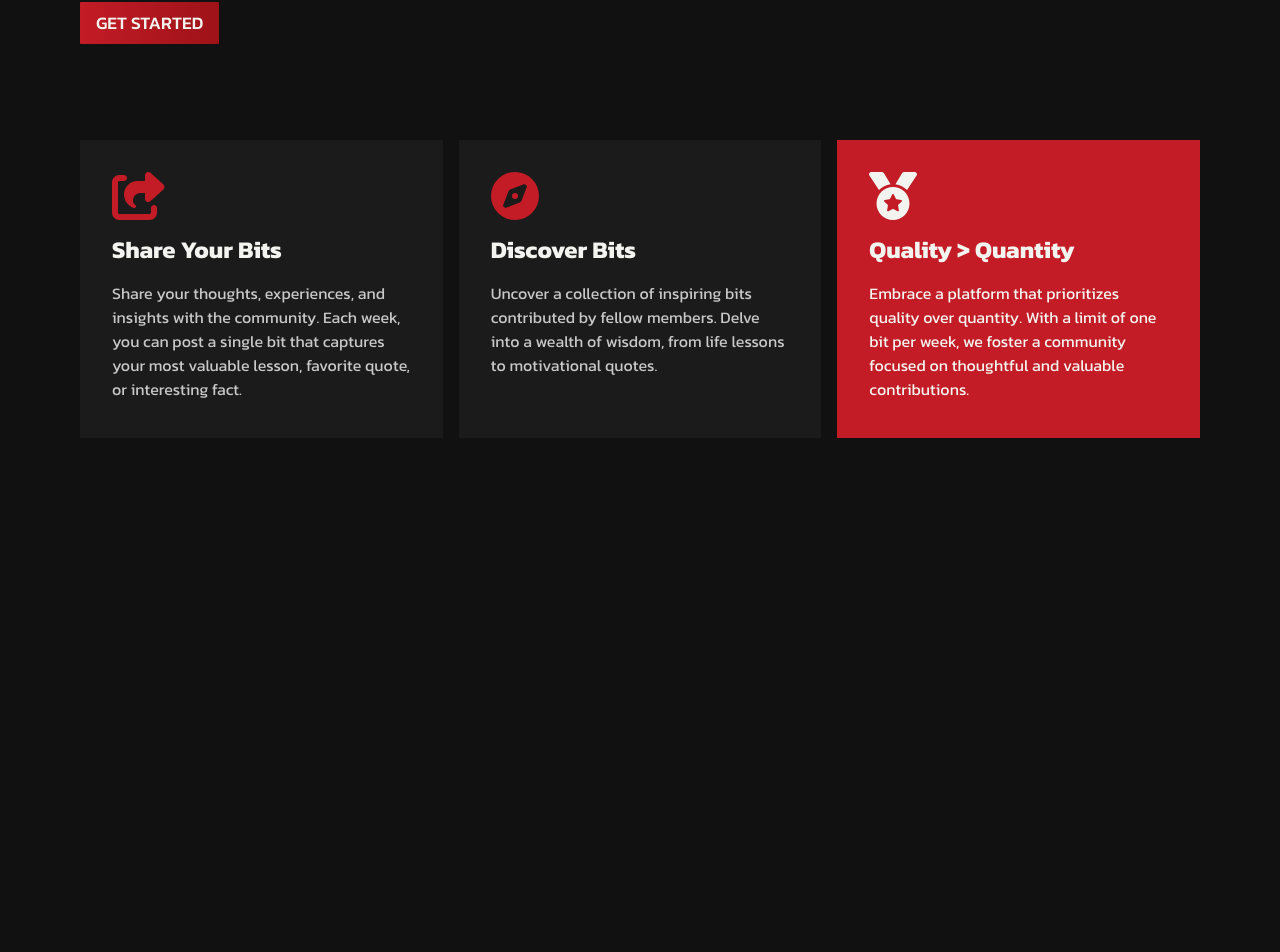
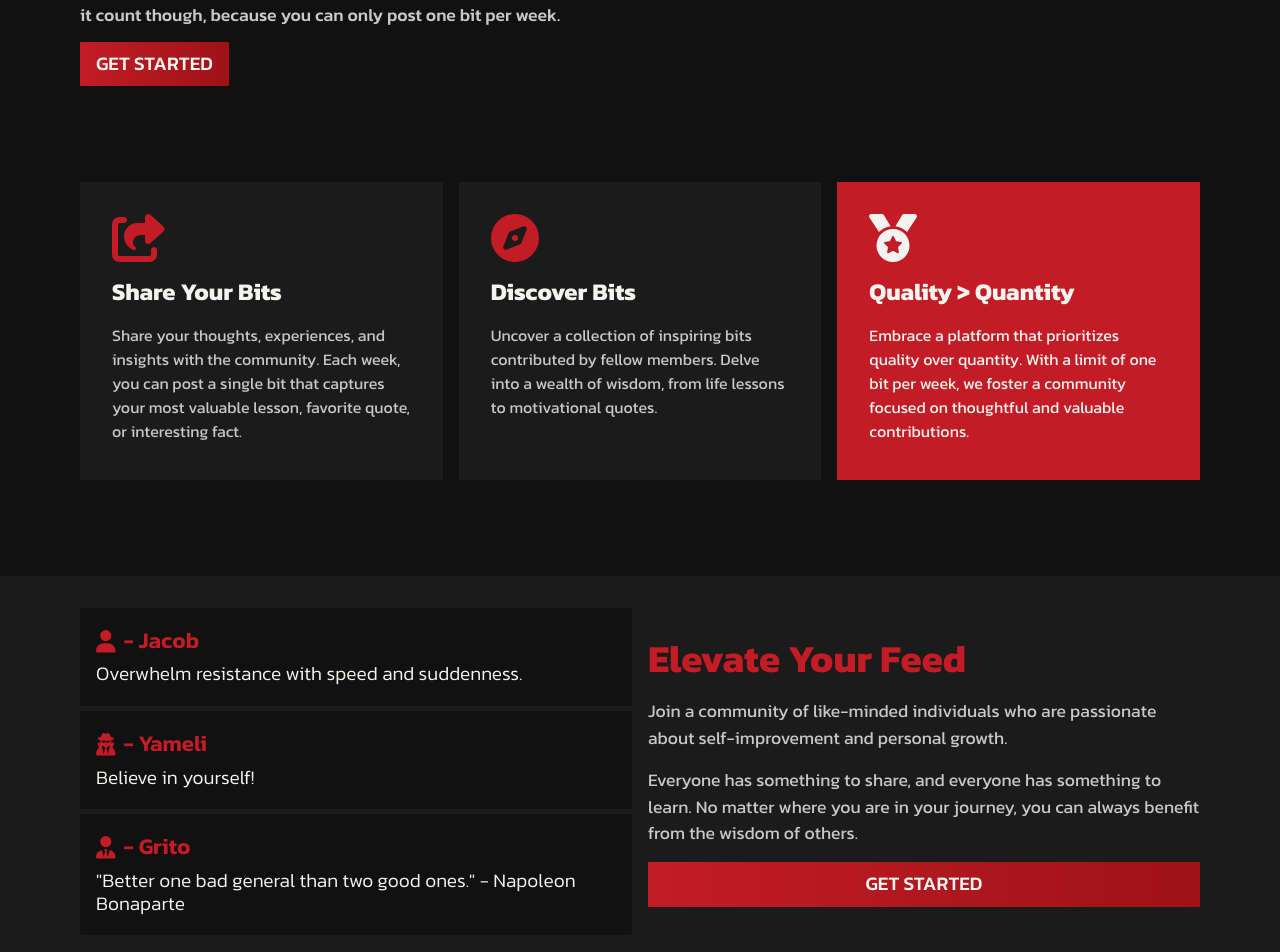
Before and after one commit to JacobBowlware/LimitedBits, a React (Create React App) app in the folder client/limited-bits/: page / in a window 1280 px wide. Shown: the part 349-1301 px from the top of the page. Before the commit the page ends 883 px from the top, so only its background shows below. Built offline with nearby package versions, Linux system fonts and the light colour scheme.

Commit message:
Implement home-feed section and FeedCard component.

```diff
--- a/client/limited-bits/src/App.tsx
+++ b/client/limited-bits/src/App.tsx
@@ -8,6 +8,7 @@ import './css/App.css';
 import './css/Home.css';
 import './css/Header.css';
 import './css/ValueCard.css';
+import './css/FeedCard.css';
 
 // Pages
 import Home from './pages/Home';
--- /dev/null
+++ b/client/limited-bits/src/components/common/FeedCard.tsx
@@ -0,0 +1,26 @@
+import { IconProp } from "@fortawesome/fontawesome-svg-core";
+import { FontAwesomeIcon } from "@fortawesome/react-fontawesome";
+
+interface FeedCardProps {
+    username: string;
+    body: string;
+    icon: IconProp;
+}
+
+const FeedCard = ({ username, body, icon }: FeedCardProps) => {
+    return (
+        <div className="section-container__item-grid__item align-left home-feed-card">
+            <div className="home-feed-card__header">
+                <p className="home-feed-card__header-h3">
+                    <FontAwesomeIcon className="home-feed-card__header-icon"
+                        icon={icon} /> - {username}
+                </p>
+                <h3 className="home-feed-card__header__p">
+                    {body}
+                </h3>
+            </div>
+        </div>
+    );
+}
+
+export default FeedCard;
--- a/client/limited-bits/src/components/common/Header.tsx
+++ b/client/limited-bits/src/components/common/Header.tsx
@@ -9,7 +9,7 @@ import { Link } from "react-router-dom";
 const Header = () => {
     const [isNavCollapsed, setIsNavCollapsed] = useState(true);
     return (
-        <div className="section-container">
+        <div className="section-container mt-0 pt-2">
             <nav className="navbar navbar-expand-lg">
                 <Link className="navbar-brand" to="/">
                     <img src={LimitedBitsLogo} alt="LimitedBits Logo" className="navbar-brand__img" />
@@ -23,9 +23,9 @@ const Header = () => {
                 </button>
                 <div className="collapse navbar-collapse" id="navbarNavAltMarkup">
                     <div className="navbar-nav">
-                        <a className="nav-item nav-link active" href="/#">Explore<span className="sr-only">(current)</span></a>
-                        <a className="nav-item nav-link" href="/#">Sign Up</a>
-                        <a className="nav-item nav-link" href="/#">Log In</a>
+                        <a className="nav-item nav-link active" href="/#feed">Feed<span className="sr-only">(current)</span></a>
+                        <Link className="nav-item nav-link" to="/sign-up">Sign Up</Link>
+                        <Link className="nav-item nav-link" to="/log-in">Log In</Link>
                     </div>
                 </div>
             </nav>
--- a/client/limited-bits/src/css/App.css
+++ b/client/limited-bits/src/css/App.css
@@ -41,6 +41,11 @@ body {
   width: 100%;
   padding: 2rem;
   box-sizing: border-box;
+  margin: 2rem 0;
+}
+
+.section-container-light {
+  background-color: var(--var-background-light);
 }
 
 .section-container__item {
@@ -111,7 +116,7 @@ body {
 }
 
 .section-container__p {
-  font-size: 1rem;
+  font-size: 1.1rem;
   margin: .5rem 0;
   color: var(--var-text);
   width: 100%;
@@ -122,25 +127,24 @@ body {
   font-weight: 700;
 }
 
-@media screen and (min-width: 768px) {
+.reverse-flow {
+  display: flex;
+  flex-direction: column-reverse;
+}
+
+@media screen and (min-width: 1024px) {
   .section-container__header {
     font-size: 2.2rem;
   }
 
-  .section-container__p {
-    font-size: 1.1rem;
-  }
-}
-
-@media screen and (min-width: 1024px) {
-  .section-container__header {
-    font-size: 2.4rem;
+  .reverse-flow {
+    display: grid;
   }
 }
 
 @media screen and (min-width: 1200px) {
   .section-container__header {
-    font-size: 2.6rem;
+    font-size: 2.4rem;
   }
 }
 
@@ -151,7 +155,7 @@ body {
   border: none;
   border-radius: 1px;
   padding: .5rem 1rem;
-  font-size: 1rem;
+  font-size: 1.1rem;
   font-weight: 500;
   cursor: pointer;
   transition: all .3s ease-in-out;
@@ -166,6 +170,6 @@ body {
 
 @media screen and (min-width: 1024px) {
   .btn {
-    font-size: 1.1rem;
+    font-size: 1.2rem;
   }
 }
--- /dev/null
+++ b/client/limited-bits/src/css/FeedCard.css
@@ -0,0 +1,33 @@
+.home-feed-card {
+    background: var(--var-background-dark);
+    padding: 1rem;
+    border-radius: 3px;
+    width: 100%;
+}
+
+.home-feed-card__header {
+    width: 100%;
+}
+
+.home-feed-card__header-h3 {
+    font-size: 1.4rem;
+    color: var(--var-secondary);
+    font-weight: 600;
+    display: flex;
+    flex-direction: row;
+    align-items: center;
+    margin: 0;
+    width: 100%;
+}
+
+.home-feed-card__header__p {
+    color: var(--var-primary);
+    font-weight: 300;
+    margin: 0.3rem 0;
+    font-size: 1.2rem;
+}
+
+.home-feed-card__header-icon {
+    font-size: 1.4rem;
+    margin: 0.3rem .5rem .3rem 0;
+}
--- a/client/limited-bits/src/css/Home.css
+++ b/client/limited-bits/src/css/Home.css
@@ -1,8 +1,11 @@
-.home-hero {}
+.home-hero {
+    margin-bottom: 0;
+}
 
 .home-hero__header {
     margin: .5rem 0;
     font-weight: 800;
+    font-size: 2rem;
 }
 
 .home-hero__p {
@@ -12,7 +15,7 @@
 
 .home-hero__header-sm {
     color: var(--var-secondary);
-    font-size: 1.4rem;
+    font-size: 1.7rem;
     margin: 0;
     font-weight: 800;
 }
@@ -21,11 +24,19 @@
     .home-hero__header-sm {
         font-size: 1.6rem;
     }
+
+    .home-hero__header {
+        font-size: 2.2rem;
+    }
 }
 
 @media screen and (min-width: 1024px) {
     .home-hero__header-sm {
         font-size: 1.8rem;
+    }
+
+    .home-hero__header {
+        font-size: 2.4rem;
     }
 }
 
@@ -33,9 +44,24 @@
     .home-hero__header-sm {
         font-size: 2rem;
     }
+
+    .home-hero__header {
+        font-size: 2.6rem;
+    }
 }
 
 /* Home Value Prop */
-.home-value {
-    margin-top: 2rem;
+.home-value {}
+
+/* Home Feed */
+.home-feed-card-container {
+    display: grid;
+    grid-template-columns: 1fr;
+    gap: .3rem;
 }
+
+@media screen and (min-width: 768px) {
+    .home-feed-card-container {
+        grid-template-columns: 1fr
+    }
+}
--- a/client/limited-bits/src/pages/Home.tsx
+++ b/client/limited-bits/src/pages/Home.tsx
@@ -1,6 +1,7 @@
-import { faCompass, faMedal, faShareSquare } from "@fortawesome/free-solid-svg-icons";
+import { faCompass, faMedal, faShareSquare, faUser, faUserDoctor, faUserSecret, faUserTie } from "@fortawesome/free-solid-svg-icons";
 import { FontAwesomeIcon } from "@fortawesome/react-fontawesome";
 import ValueCard from "../components/common/ValueCard";
+import FeedCard from "../components/common/FeedCard";
 
 const Home = () => {
     return (
@@ -38,8 +39,31 @@ const Home = () => {
                     on thoughtful and valuable contributions." highlight={true} />
                 </div>
             </div>
-            <div className="section-container home-feed">
-
+            <div className="section-container section-container-light">
+                <div className="section-container__item-grid reverse-flow">
+                    <div className="home-feed-card-container">
+                        <FeedCard icon={faUser} body="Overwhelm resistance with speed and suddenness." username="Jacob" />
+                        <FeedCard icon={faUserSecret} body="Believe in yourself!" username="Yameli" />
+                        <FeedCard icon={faUserTie} body="&quot;Better one bad general than two good ones.&quot; - Napoleon Bonaparte" username="Grito" />
+                    </div>
+                    <div className="section-container__item-grid__item align-left">
+                        <h2 className="section-container__header text-highlight home-feed-header">
+                            Elevate Your Feed
+                        </h2>
+                        <p className="section-container__p home-feed-p">
+                            Join a community of like-minded individuals who are passionate about
+                            self-improvement and personal growth.
+                        </p>
+                        <p className="section-container__p home-feed-p">
+                            Everyone has something to share, and everyone has something to learn. No
+                            matter where you are in your journey, you can always benefit from the
+                            wisdom of others.
+                        </p>
+                        <button className="btn mt-2 w-100">
+                            Get Started
+                        </button>
+                    </div>
+                </div>
             </div>
         </>
     );
```
